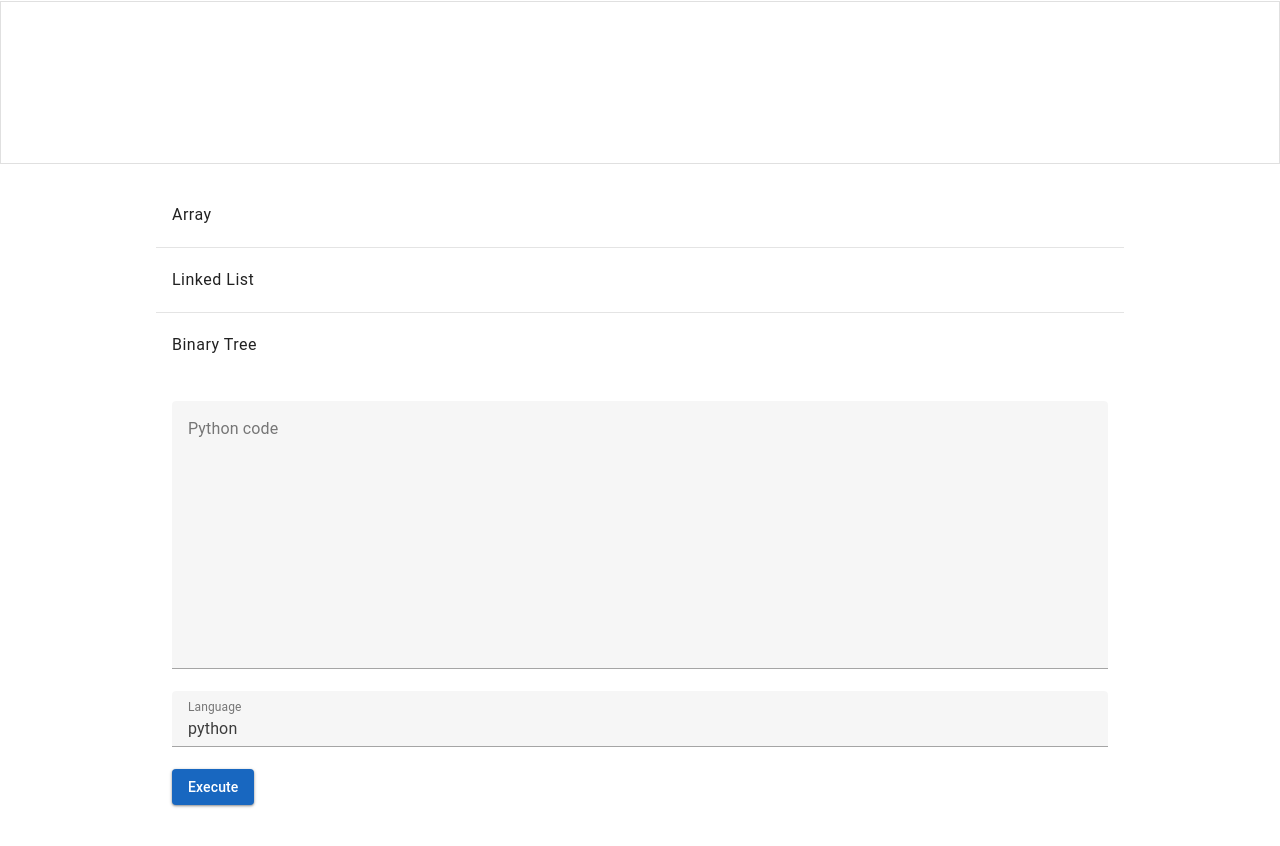
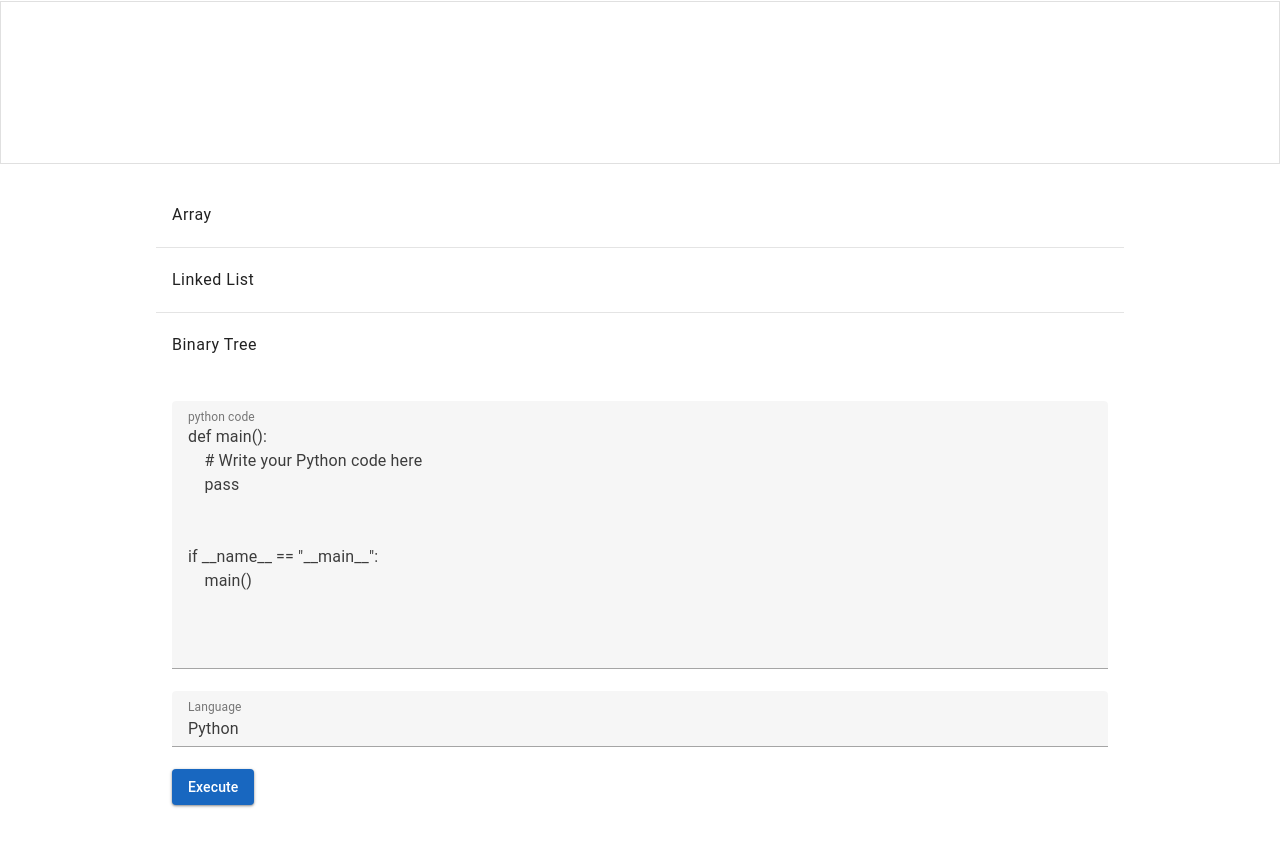
Before and after one commit to Mario0703/FullStack-Coding-Problem-Solving-Service, a Vue app in the folder frontend/: page / in a window 1280 px wide. Shown: the part 636-1482 px from the top of the page. Built offline with nearby package versions, Linux system fonts and the light colour scheme; no server answers; the HTML template or start-up script is replaced by a standard one.

Commit message:
Add code templates and language selection for Python, Java, C++, and C#

```diff
--- a/frontend/src/components/code-execution/Playground.vue
+++ b/frontend/src/components/code-execution/Playground.vue
@@ -1,15 +1,60 @@
 <script setup lang="ts">
-import {ref} from "vue";
+import { ref, watch } from "vue";
 
-const code = ref("");
-const language = ref("python");
+type Language = "python" | "java" | "cpp" | "csharp";
+
+const templates: Record<Language, string> = {
+  python: `def main():
+    # Write your Python code here
+    pass
+
+
+if __name__ == "__main__":
+    main()
+`,
+  java: `public class Main {
+    public static void main(String[] args) {
+        // Write your Java code here
+    }
+}
+`,
+  cpp: `#include <iostream>
+
+int main() {
+    // Write your C++ code here
+    return 0;
+}
+`,
+  csharp: `using System;
+
+public class Main {
+    public static void Main(string[] args) {
+        // Write your C# code here
+    }
+}
+`,
+};
+
+const languageOptions = [
+  { title: "Python", value: "python" },
+  { title: "Java", value: "java" },
+  { title: "C++", value: "cpp" },
+  { title: "C#", value: "csharp" },
+];
+
+const language = ref<Language>("python");
+const code = ref(templates.python);
 const output = ref("");
 const isExecuting = ref(false);
-const supportedLanagues = ref(["python", "C++", "Java", "c#"]);
+
+watch(language, (selectedLanguage) => {
+  code.value = templates[selectedLanguage];
+  output.value = "";
+});
 
 async function executeCode() {
   if (!code.value.trim()) {
-    output.value = "Please enter Python code first.";
+    output.value = "Please enter code first.";
     return;
   }
 
@@ -36,30 +81,27 @@ async function executeCode() {
     isExecuting.value = false;
   }
 }
-
-
-
-
-
 </script>
 
 <template>
   <v-container>
     <v-textarea
       v-model="code"
-      label="Python code"
+      :label="`${language} code`"
       rows="10"
       auto-grow
-      lin
-    ></v-textarea>
+    />
+
     <v-select
       v-model="language"
-      :items="supportedLanagues"
+      :items="languageOptions"
       label="Language"
-    ></v-select>
+    />
+
     <v-btn color="primary" :loading="isExecuting" @click="executeCode">
       Execute
     </v-btn>
+
     <v-card v-if="output" class="mt-4">
       <v-card-title>Output</v-card-title>
       <v-card-text>{{ output }}</v-card-text>
```
